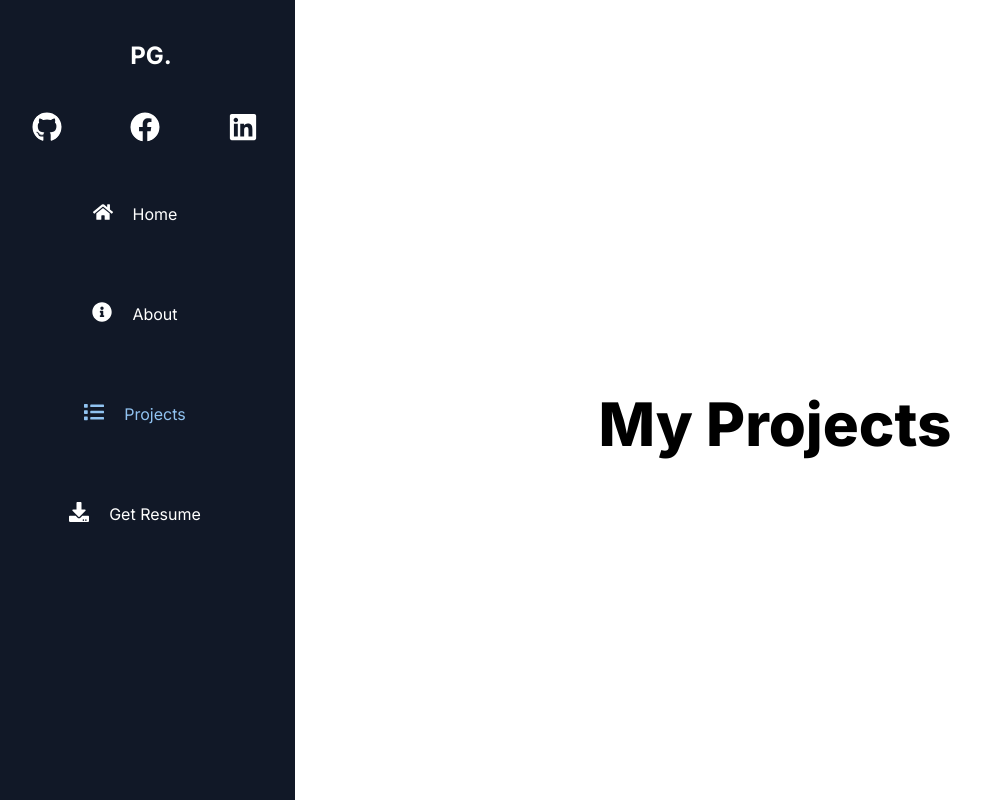
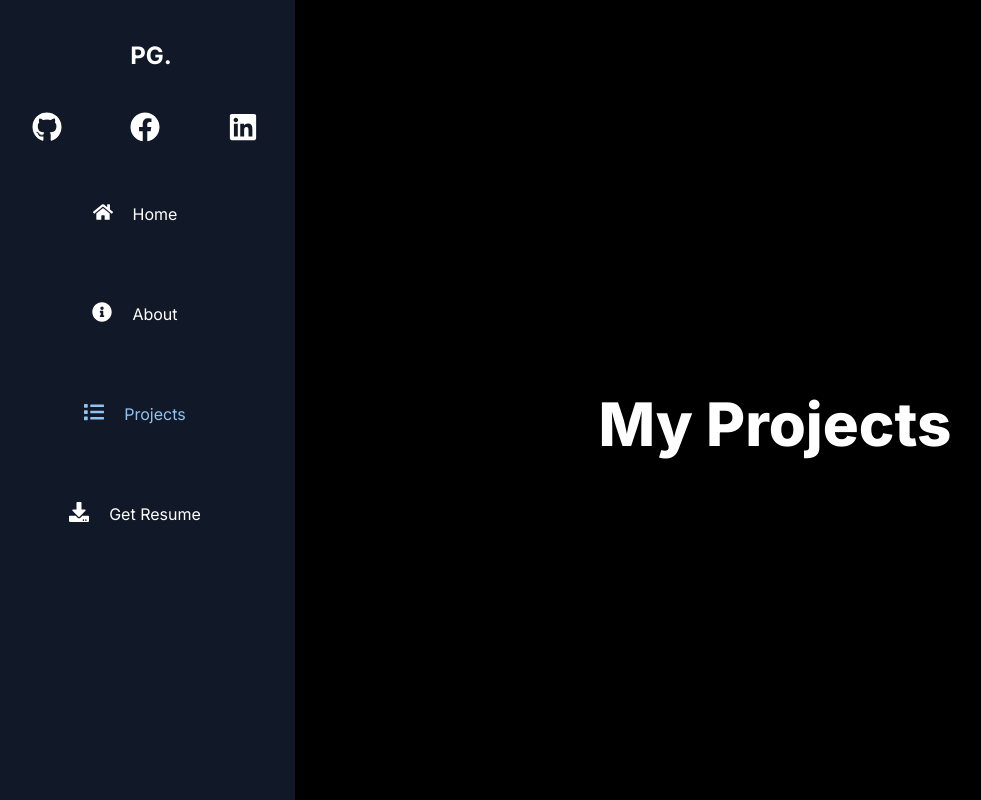
Before and after one commit to Prabhatgrg/portfolio, a Next.js app: page /projects in a window 1280 px wide. Shown: the whole page, without its empty margins (25-1006 px from the left). Built offline with nearby package versions, Linux system fonts and the light colour scheme.

Commit message:
feat: Added dark background for about and project page

```diff
--- a/app/page.tsx
+++ b/app/page.tsx
@@ -17,7 +17,7 @@ export default function Home() {
                 <Image
                   src="/images/coding-laptop.jpg"
                   fill
-                  className=""
+                  className="h-screen"
                   alt="Background Image"
                   style={{
                     objectFit: "cover",
--- a/app/projects/page.tsx
+++ b/app/projects/page.tsx
@@ -7,9 +7,9 @@ const Projects = () => {
               <div className="flex flex-col h-screen bg-[#111827] w-2/6 items-center">
                   <SideBar />
               </div>
-              <main className="w-full flex justify-center">
+              <main className="w-full bg-black flex justify-center">
                   <div className="pt-12 flex justify-center items-center">
-                      <h1 className="font-extrabold text-6xl text-black">
+                      <h1 className="font-extrabold text-6xl text-white">
                           My Projects
                       </h1>
                   </div>
```
